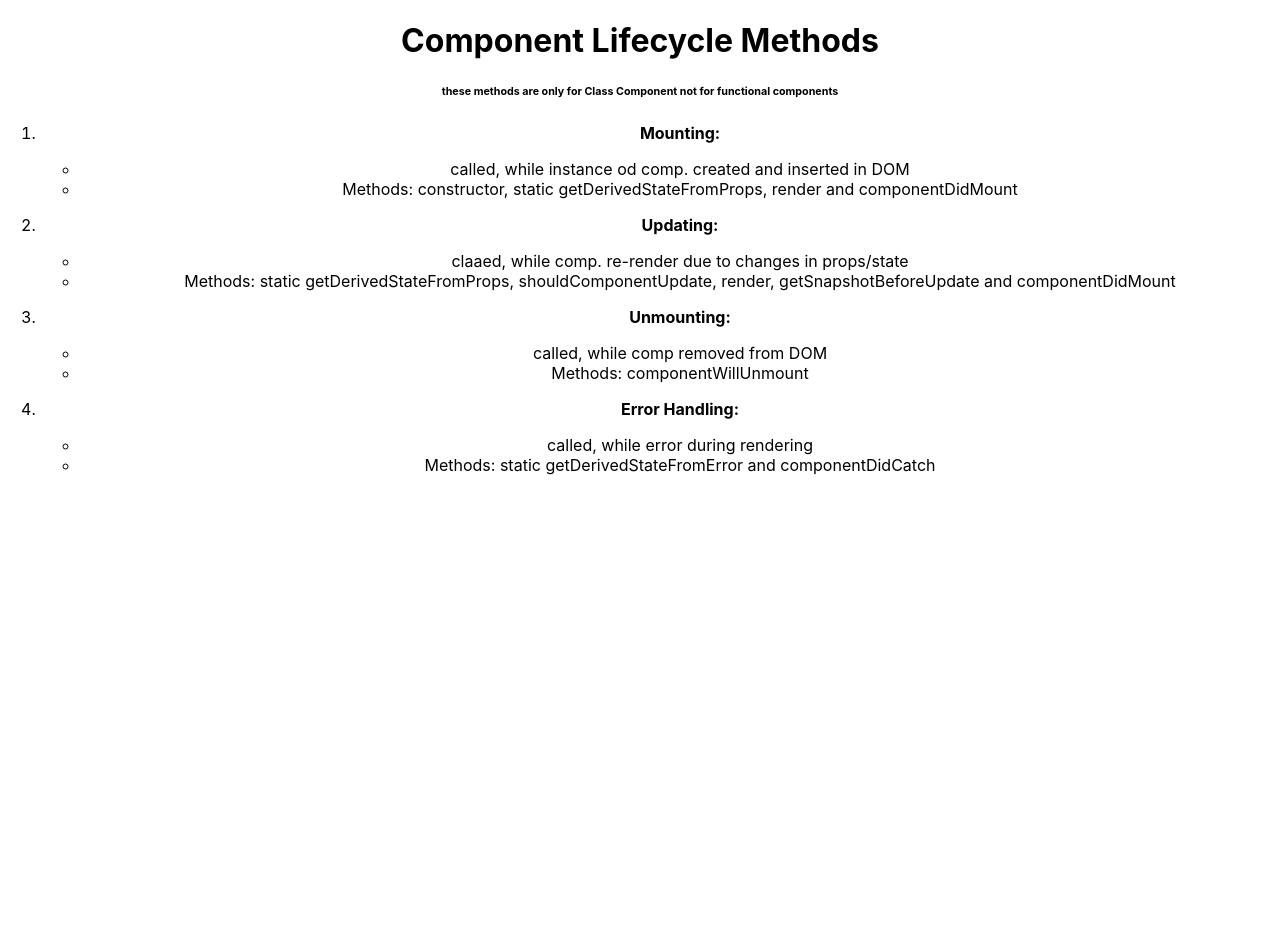
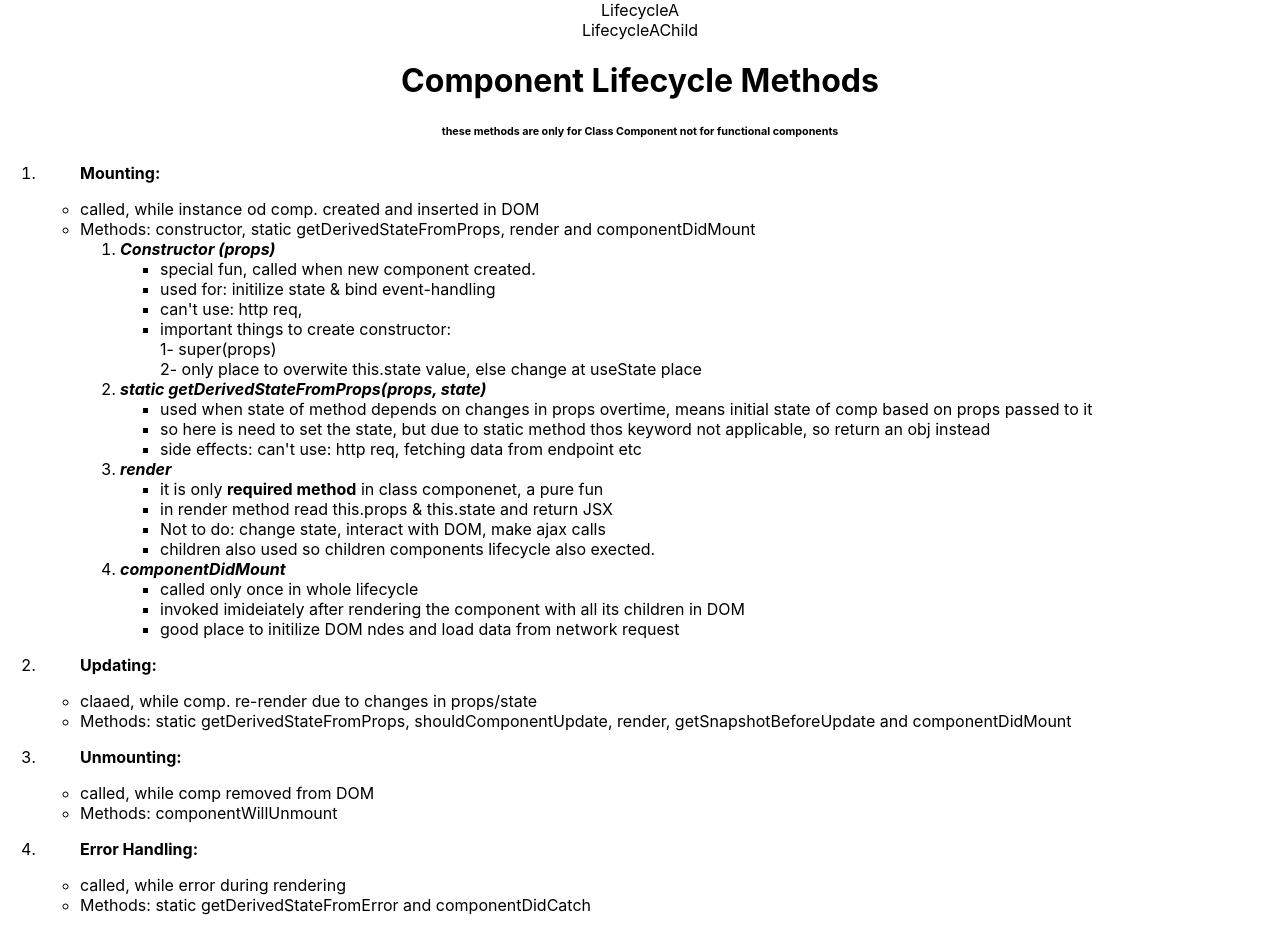
Before and after one commit to madiha-m/React, a React (Create React App) app in the folder forms/: page / in a window 1280 px wide. Before the commit the page ends 800 px from the top, so only its background shows below. Built offline with nearby package versions, Linux system fonts and the light colour scheme.

Commit message:
Component Lifecycle Methods : mounting

```diff
--- a/forms/src/App.js
+++ b/forms/src/App.js
@@ -1,10 +1,12 @@
 import "./App.css";
 import CompLifecycleMethod from "./components/CompLifecycleMethod";
 import Form from "./components/Form";
+import LifecycleA from "./components/LifecycleA";
 
 function App() {
   return (
     <div className="App">
+      <LifecycleA />
       <CompLifecycleMethod />
       {/* <Form /> */}
     </div>
--- a/forms/src/components/CompLifecycleMethod.js
+++ b/forms/src/components/CompLifecycleMethod.js
@@ -9,7 +9,7 @@ class CompLifecycleMethod extends Component {
           these methods are only for <b>Class Component</b> not for functional
           components
         </h6>
-        <ol>
+        <ol style={{ textAlign: "left" }}>
           <li>
             <ul>
               <p>
@@ -21,6 +21,86 @@ class CompLifecycleMethod extends Component {
               <li>
                 Methods: constructor, static getDerivedStateFromProps, render
                 and componentDidMount
+                <ol>
+                  <li>
+                    <b>
+                      <i>Constructor (props) </i>
+                    </b>
+                    <ul>
+                      <li>special fun, called when new component created.</li>
+                      <li>used for: initilize state & bind event-handling</li>
+                      <li>can't use: http req, </li>
+                      <li>
+                        important things to create constructor:
+                        <br />
+                        1- super(props)
+                        <br />
+                        2- only place to overwite this.state value, else change
+                        at useState place
+                      </li>
+                    </ul>
+                  </li>
+                  <li>
+                    <b>
+                      <i>static getDerivedStateFromProps(props, state)</i>
+                    </b>
+                    <ul>
+                      <li>
+                        used when state of method depends on changes in props
+                        overtime, means initial state of comp based on props
+                        passed to it
+                      </li>
+                      <li>
+                        so here is need to set the state, but due to static
+                        method thos keyword not applicable, so return an obj
+                        instead
+                      </li>
+                      <li>
+                        side effects: can't use: http req, fetching data from
+                        endpoint etc
+                      </li>
+                    </ul>
+                  </li>
+                  <li>
+                    <b>
+                      <i>render</i>
+                    </b>
+                    <ul>
+                      <li>
+                        it is only <b> required method</b> in class componenet,
+                        a pure fun
+                      </li>
+                      <li>
+                        in render method read this.props & this.state and return
+                        JSX
+                      </li>
+                      <li>
+                        Not to do: change state, interact with DOM, make ajax
+                        calls
+                      </li>
+                      <li>
+                        children also used so children components lifecycle also
+                        exected.
+                      </li>
+                    </ul>
+                  </li>
+                  <li>
+                    <b>
+                      <i>componentDidMount</i>
+                    </b>
+                    <ul>
+                      <li>called only once in whole lifecycle</li>
+                      <li>
+                        invoked imideiately after rendering the component with
+                        all its children in DOM
+                      </li>
+                      <li>
+                        good place to initilize DOM ndes and load data from
+                        network request
+                      </li>
+                    </ul>
+                  </li>
+                </ol>
               </li>
             </ul>
           </li>
--- /dev/null
+++ b/forms/src/components/LifecycleA.js
@@ -0,0 +1,34 @@
+import React, { Component } from "react";
+import LifecycleAChild from "./LifecycleAChild";
+
+class LifecycleA extends Component {
+  constructor(props) {
+    super(props);
+
+    this.state = {
+      name: "madiha",
+    };
+    console.log("LifecycleA constructor");
+  }
+
+  static getDrivedStateFromProps(props, state) {
+    console.log("LifecycleA getDrivedStateFromProps");
+    return null;
+  }
+
+  componenetDidMount() {
+    console.log("LifecycleA componenetDidMount");
+  }
+
+  render() {
+    console.log("LifecycleA render");
+    return (
+      <div>
+        <div>LifecycleA</div>
+        <LifecycleAChild />
+      </div>
+    );
+  }
+}
+
+export default LifecycleA;
--- /dev/null
+++ b/forms/src/components/LifecycleAChild.js
@@ -0,0 +1,28 @@
+import React, { Component } from "react";
+
+class LifecycleAChild extends Component {
+  constructor(props) {
+    super(props);
+
+    this.state = {
+      name: "madiha",
+    };
+    console.log("LifecycleAChild constructor");
+  }
+
+  static getDrivedStateFromProps(props, state) {
+    console.log("LifecycleAChild getDrivedStateFromProps");
+    return null;
+  }
+
+  componenetDidMount() {
+    console.log("LifecycleAChild componenetDidMount");
+  }
+
+  render() {
+    console.log("LifecycleAChild render");
+    return <div>LifecycleAChild</div>;
+  }
+}
+
+export default LifecycleAChild;
```
Also changed, not shown: 1 other file (tests, documents, lock files or other folders).
